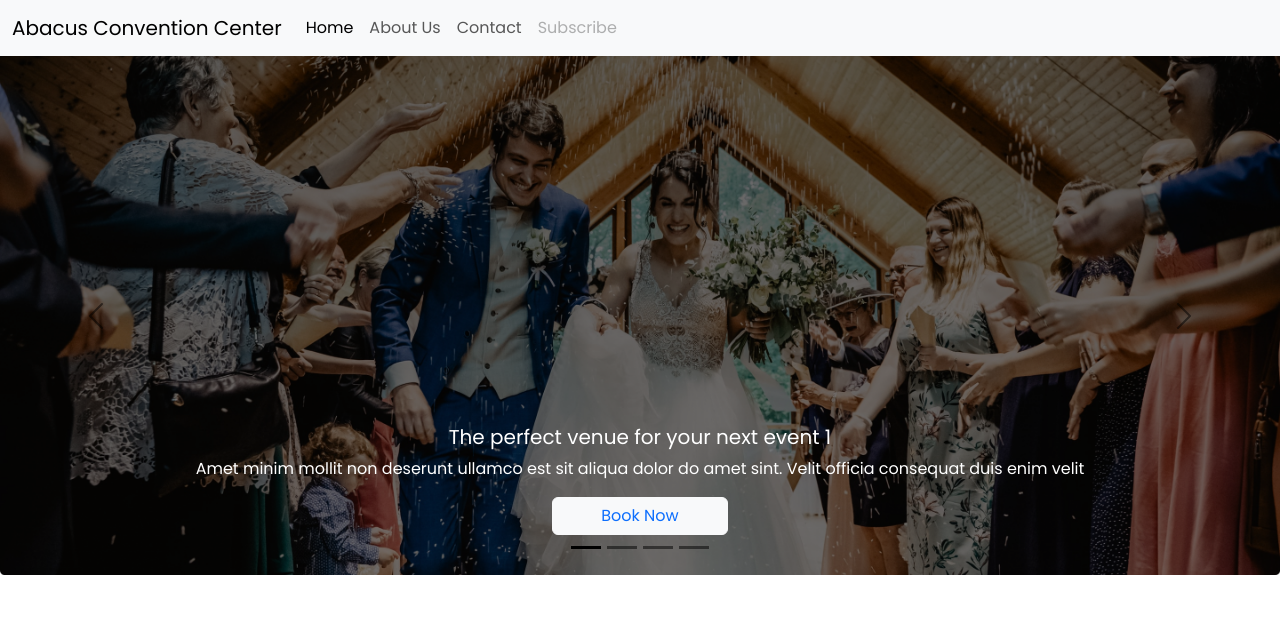
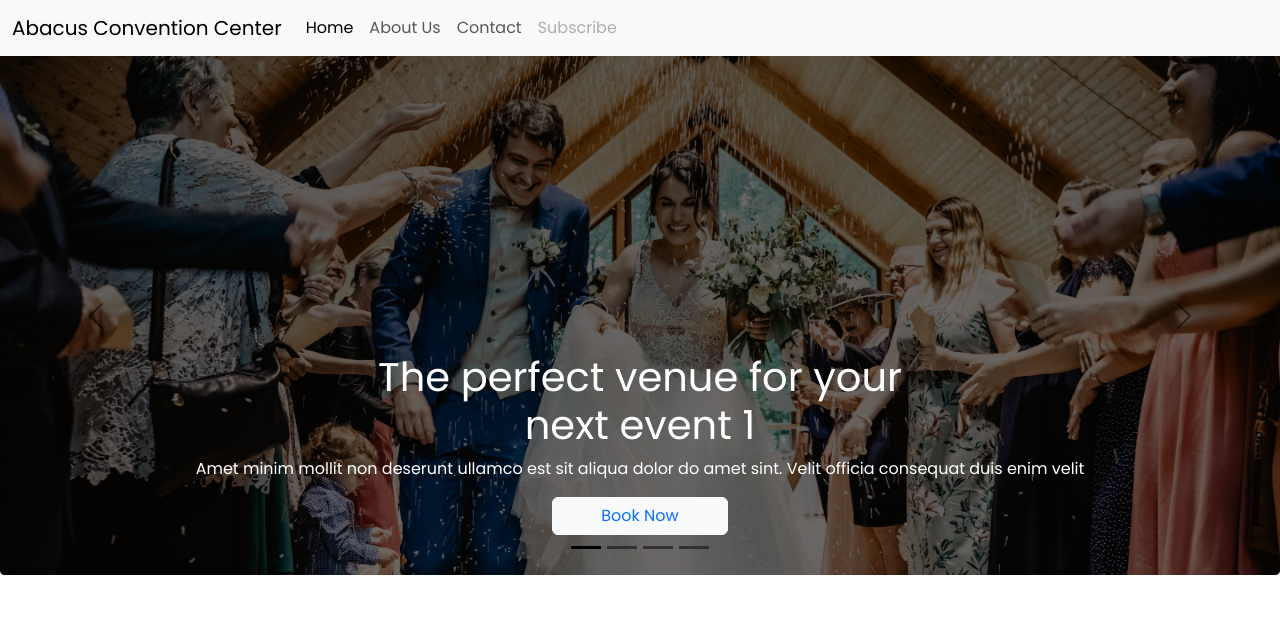
Before and after one commit to Pranto-Hossain-73/convention-center, a plain HTML site: page index.html in a window 1280 px wide. Shown: the top 620 px of the page. Drawn offline with nearby package versions, Linux system fonts and the light colour scheme.

Commit message:
card push

```diff
--- a/index.html
+++ b/index.html
@@ -54,8 +54,8 @@
         <div class="carousel-inner">
           <div class="carousel-item active " data-bs-interval="10000">
             <img src="image/unsplash_JFAPl7brL6U.png" class="d-block w-100" alt="#">
-            <div class="carousel-caption d-none d-md-block  ">
-              <h5 class="text-white ">The perfect venue for your next event 1</h5>
+            <div class="carousel-caption d-none d-md-block ">
+              <h1 class="text-white ">The perfect venue for your <br>next event 1</h1>
               <p class="text-white">Amet minim mollit non deserunt ullamco est sit aliqua dolor do amet sint. Velit officia consequat duis enim velit</p>
               <button type="button" class="btn btn-light text-primary px-5">Book Now</button>
             </div>
@@ -63,7 +63,7 @@
           <div class="carousel-item" data-bs-interval="2000">
             <img src="image/unsplash_JFAPl7brL6U.png" class="d-block w-100" alt="#">
             <div class="carousel-caption d-none d-md-block">
-              <h5 class="text-white ">The perfect venue for your next event 2</h5>
+              <h1 class="text-white ">The perfect venue for <br>your next event 2</h1>
               <p class="text-white">Amet minim mollit non deserunt ullamco est sit aliqua dolor do amet sint. Velit officia consequat duis enim velit</p>
               <button type="button" class="btn btn-light text-primary px-5">Book Now</button>
             </div>
@@ -71,7 +71,7 @@
           <div class="carousel-item" data-bs-interval="2000">
             <img src="image/unsplash_JFAPl7brL6U.png" class="d-block w-100" alt="#">
             <div class="carousel-caption d-none d-md-block">
-              <h5 class="text-white ">The perfect venue for your next event 3</h5>
+              <h1 class="text-white ">The perfect venue for <br>your next event 3</h1>
               <p class="text-white">Amet minim mollit non deserunt ullamco est sit aliqua dolor do amet sint. Velit officia consequat duis enim velit</p>
               <button type="button" class="btn btn-light text-primary px-5">Book Now</button>
             </div>
@@ -79,7 +79,7 @@
           <div class="carousel-item">
             <img src="image/unsplash_JFAPl7brL6U.png" class="d-block w-100" alt="#">
             <div class="carousel-caption d-none d-md-block">
-              <h5 class="text-white ">The perfect venue for your next event 4</h5>
+              <h1 class="text-white ">The perfect venue for <br>your next event 4</h1>
               <p class="text-white">Amet minim mollit non deserunt ullamco est sit aliqua dolor do amet sint. Velit officia consequat duis enim velit</p>
               <button type="button" class="btn btn-light text-primary px-5">Book Now</button>
             </div>
```
